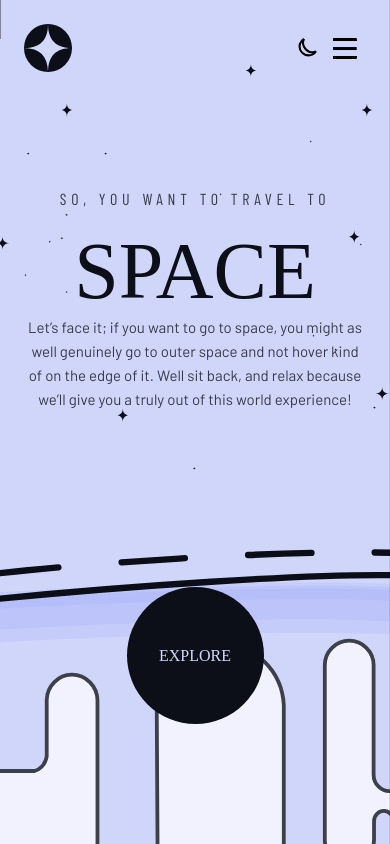
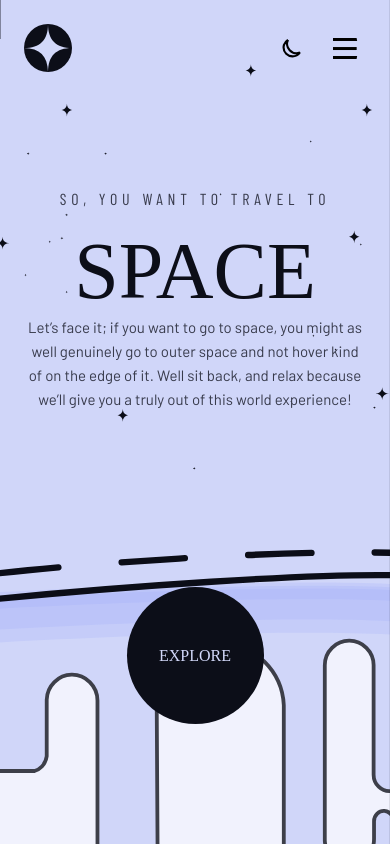
Before and after one commit to Salah1221/Space_tourism_website, a React (Vite) app: page / in a window 390 px wide. Built offline with nearby package versions, Linux system fonts and the light colour scheme; a web font is replaced by a local one.

Commit message:
changed the position of theme toggler in mobile view

```diff
--- a/src/index.css
+++ b/src/index.css
@@ -592,8 +592,8 @@ p {
 
   .theme-toggle {
     position: absolute;
-    top: 1.4rem;
-    right: 4rem;
+    top: 1.45rem;
+    right: 5rem;
   }
 }
 
```
